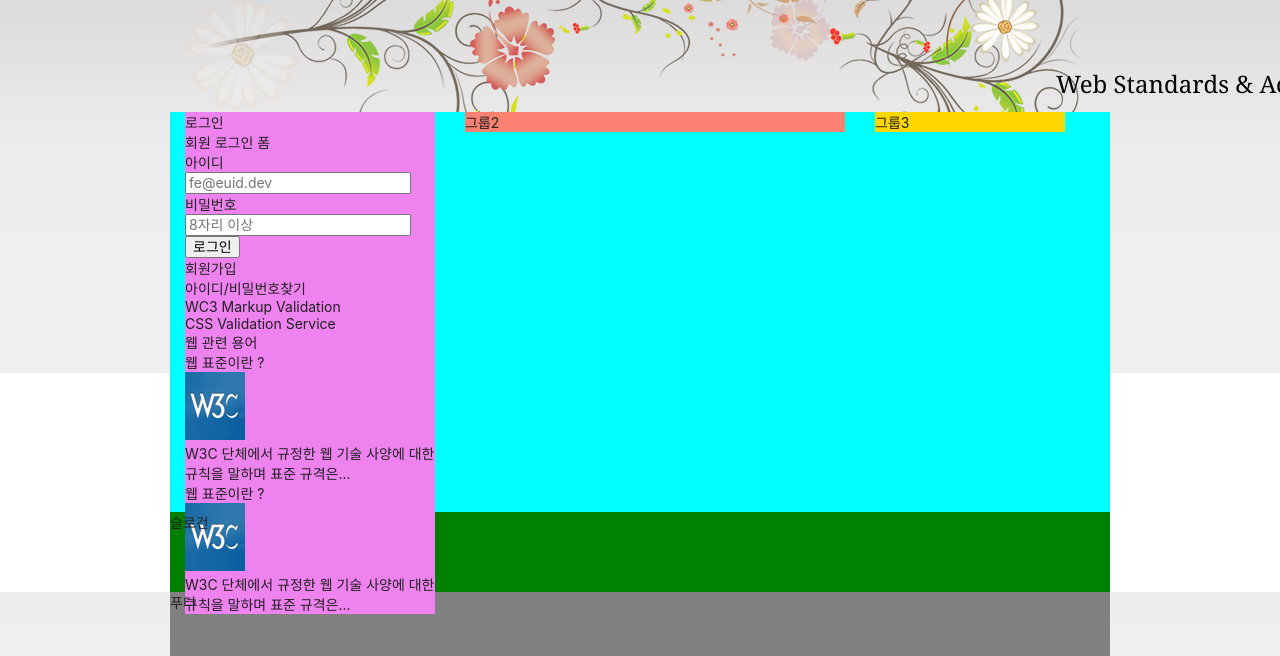
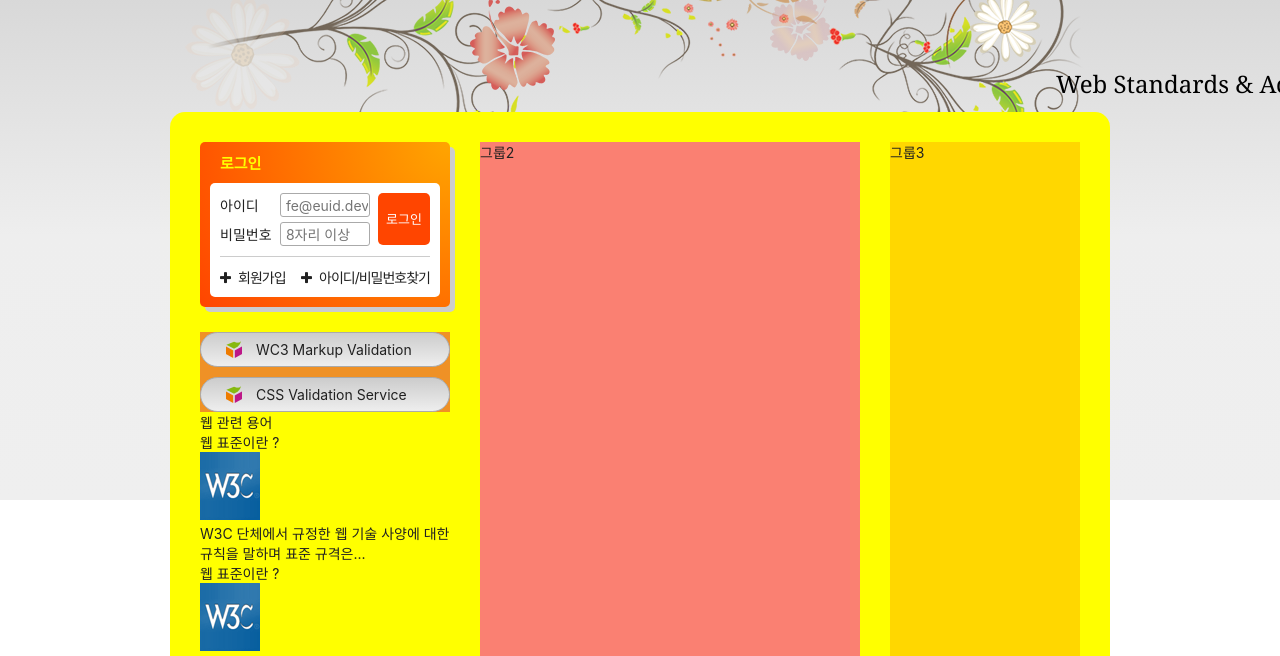
Before and after one commit to hamjongseok/HTML5, a plain HTML site: page index.html in a window 1280 px wide. Shown: the part 135-791 px from the top of the page. Drawn offline with Linux system fonts and the light colour scheme; a web font is replaced by a local one.

Commit message:
로그인 css 업그레이드

```diff
--- a/styles/style.css
+++ b/styles/style.css
@@ -3,20 +3,17 @@
 @import url(./fonts.css);
 
 /* 숨김 콘텐츠 */
-.a11y-hidden {
-	background-color: red;
+.a11y-hidden, legend{
 	position: absolute;
-	width: 1px;
-	height: 1px;
-	margin: -1px;
+	width: 1;
+	height: 1;
 	overflow: hidden;
 	clip-path: polygon(0 0, 0 0, 0 0);
 }
 
-/* 기본 스타일 */
+/* 박스사이징 설정 */
 * , *::before, *::after{
 	box-sizing: border-box; /*공부해볼것 */
-
 }
 
 html{
@@ -36,10 +33,9 @@ body{
 	font-size: 1.4rem;
 	color: #212121;
 	font-family: "Pretendard Variable", Pretendard, -apple-system, BlinkMacSystemFont, system-ui, Roboto, "Helvetica Neue", "Segoe UI", "Apple SD Gothic Neo", "Noto Sans KR", "Malgun Gothic", "Apple Color Emoji", "Segoe UI Emoji", "Segoe UI Symbol", sans-serif;
-	background: yellow;
 	background-image: url(./images/bg_flower.png),
 	linear-gradient(to bottom, #ccc 0%, #eee 35%, #efefef 60%, #fff 60%, #fff 100%);
-	background-repeat: no-repeat, repeat;
+	background-repeat: no-repeat;
 	background-position: 50% 0, 0 0;
 }
 
@@ -47,6 +43,7 @@ body{
 .header, .visual, .main , .slogan, .footer-inner{
 	width: 940px;
 	margin: 0 auto;
+	/* 가운데 정렬을 위한 margin */
 }
 
 /* 헤더 */
@@ -64,11 +61,13 @@ body{
 	left:60px;
 	z-index: 1;
 }
-/* 텍스트 링크 모음 */
+
+/* 상단 텍스트 링크 모음 */
 .member{
-	/* background-color: aqua; */
+
 	text-align: right;
 	padding: 4px 0;
+	/* position 속성으로 활용해서 이동하는 방법 */
 	/* position: relative;
 	right: -10px; */
 	/* transform 속성으로 10픽셀만큼 이동하기 */
@@ -76,23 +75,23 @@ body{
 }
 
 .member li {
-	/* background-color: rebeccapurple; */
 	display: inline-block;
 }
 
 .member a {
-	/* background-color: khaki; */
 	padding: 6px 10px;
 	/* 실버를 위한, 영역을 크게하여 잘누르게한다, 모바일일때 버튼이 작아서 잘 안눌리는 경험  */
 	display: inherit;
 	text-transform: uppercase;
 }
+
 /*
  구조 선택자로 이용한 하나의 방법
+
 .member li:last-child a {
 	padding-right: 0;
-} */
-
+}
+  */
 
 .divider{
 	margin-right: 4px;
@@ -159,6 +158,7 @@ body{
 }
 
 .sub-menu {
+	/* background: red; */
 	position: absolute;
 	display: none;
 	top: 47px;
@@ -173,11 +173,11 @@ body{
 .menu-accessibility, .menu-qna, .menu-archive {
 	right: 0;
 }
-
+/*
 .sub-menu a {
 	display: inline-block;
 	padding: 6px 0;
-}
+} */
 
 
 .sub-menu li {
@@ -292,21 +292,25 @@ body{
 
 /* 메인 */
 .main {
-	background-color: aqua;
+	background-color: #fff;
 	/* BFC  공부 할것 */
-	height: 50vh;
-	display: flow-root;
+	min-height: 450px;
+	background-color: yellow;
+	/* display: flow-root;  */
+	/* overflow: hidden; */
+	padding: 30px 15px;
+	border-radius: 15px 15px 0 0;
+	/* 15 15 는 상단 좌우 아래 0 0은 각지게처리 */
+	display: flex;
 }
+
 
 .group {
 	margin: 0 15px;
-	float: left;
+	/* float: left; */
 }
 
-
-
 .group1 {
-	background-color: violet;
 	width: 250px;
 }
 .group2 {
@@ -319,10 +323,120 @@ body{
 	width: 190px;
 }
 
+/* 로그인 영역 */
+.login {
+	background: orange radial-gradient(circle at right top, orange, orangered);
+	border-radius: 5px;
+	padding: 10px;
+	/* text-indent: 10px; */
+	box-shadow: 5px 5px 0 0 #ccc;
+}
+
+.login-title {
+	font-size: 15px;
+	color: yellow;
+	font-weight: 700;
+	text-indent: 10px;
+}
+
+.login-form{
+	background-color: #fff;
+	margin-top: 10px;
+	border-radius: 5px 5px 0 0;
+	padding: 10px 10px 0 10px;
+}
+
+.login-form label{
+	display: inline-block;
+	width: 56px;
+}
+
+.login-form input{
+	width: 90px;
+	height: 24px;
+	border: 1px solid #aaa;
+	padding: 1px 1px 1px 5px;
+	border-radius: 3px;
+}
+
+
+
+fieldset {
+	position: relative;
+	border-bottom: 1px solid #ccc;
+	padding-bottom: 5px;
+}
+
+.user-email, .user-pwd{
+	margin-bottom: 5px;
+}
+
+.login-button{
+	position: absolute;
+	top: 0;
+	right: 0;
+	height: 52px;
+	color: #fff;
+	background-color: orangered;
+	border: 0;
+	padding: 0 8px;
+	border-radius: 5px;
+	font-size: 13px;
+}
+
+.sign {
+	background-color: #fff;
+	border-radius: 0 0 5px 5px;
+	padding: 4px 10px;
+	display: flex;
+	justify-content: space-between;
+	flex-flow: row nowrap;
+}
+
+.sign a {
+	display: block;
+	padding: 6px 0;
+	letter-spacing: -1px;
+}
+
+.sign a::before{
+	content: "\e801";
+	font-family: 'fontello';
+	margin-right: 8px;
+}
+
+/* 유효성 검사 배너 */
+.validation-list {
+	margin-top: 25px;
+	background-color: #ef9126;
+}
+
+.validation-list li {
+	margin-top: 10px;
+}
+
+.validation-list a{
+	display: block;
+	background: 	url(./images/validation_icon.png) no-repeat 25px 50%,
+	#ccc linear-gradient(to bottom, #ccc, #eee);
+	padding: 8px 15px 8px 55px;
+	border-radius: 30px;
+	border: 1px solid #aaa;
+}
+
+/* hover할때는 focus도 하는것을 권장ㅌ */
+.validation-list a:hover,
+.validation-list a:focus{
+	color: red;
+}
+
+
+
 /* 슬로건 */
 .slogan{
 	background: green;
 	height: 10vh;
+		border: 3px solid red;
 	clear: both;
 }
 
```
